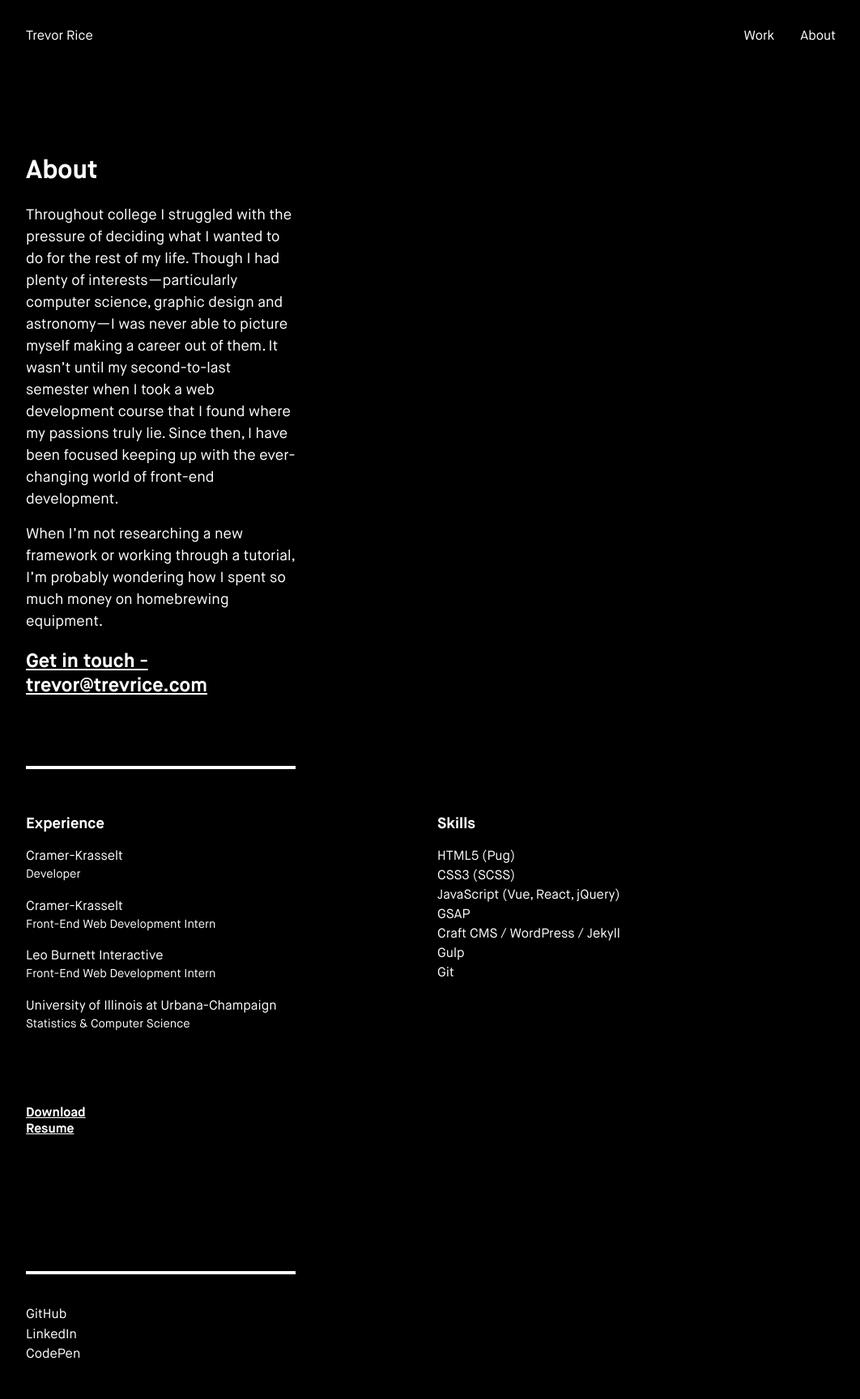
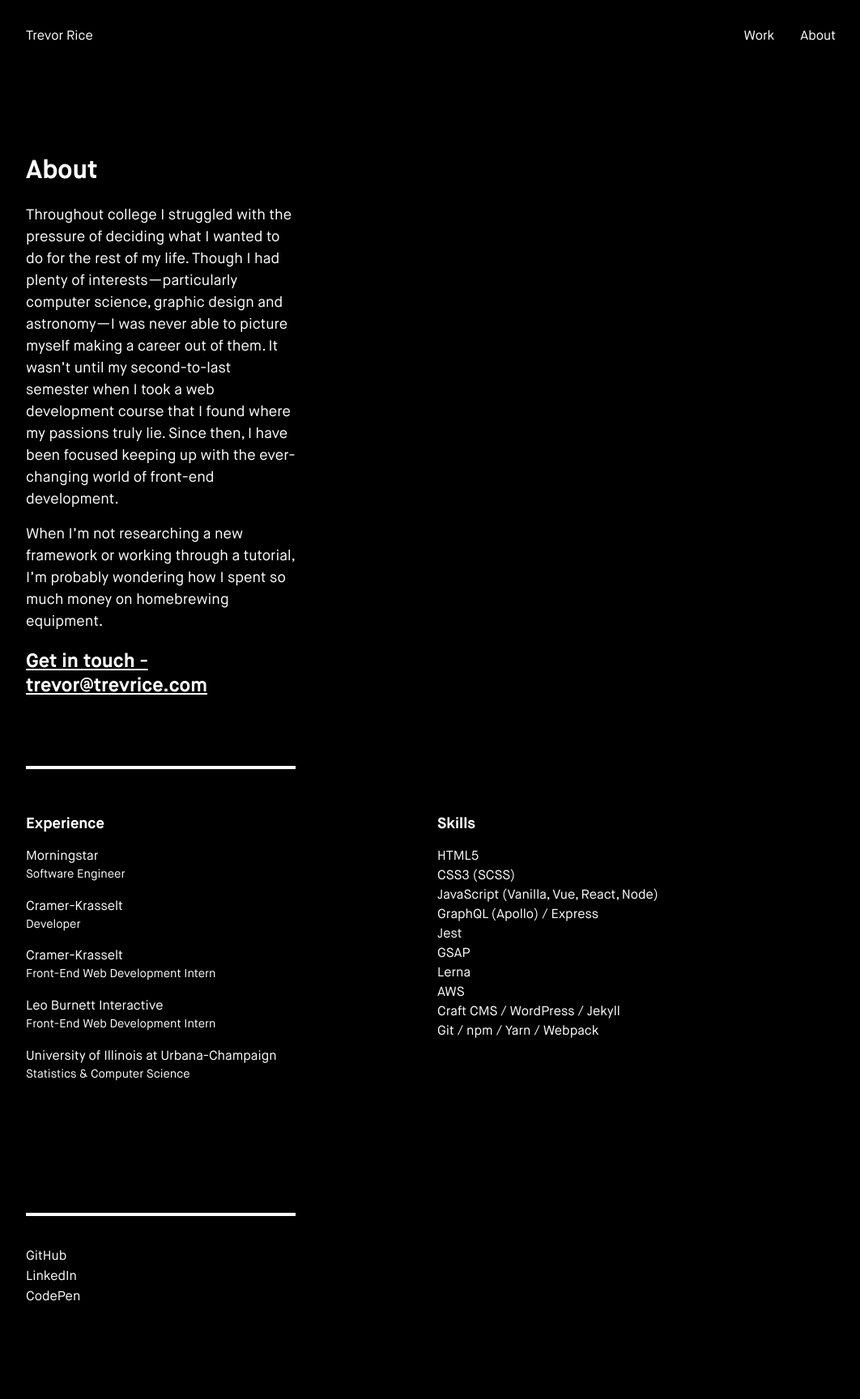
Before and after one commit to TrevorRice/trevrice.com, a Jekyll site: the page built from _pages/about.html, in a window 1280 px wide. Shown: the whole page at 81% size, without its empty margins (108-1170 px from the left). Built offline with Jekyll 4.4.1, drawn with Linux system fonts in a browser that asks for light colours; Markdown is read by kramdown in place of the engine named in the settings; after the commit the page ends 1657 px from its top, so only the background shows below that.

Commit message:
Update about.html

```diff
--- a/_pages/about.html
+++ b/_pages/about.html
@@ -16,6 +16,10 @@ permalink: /about/
 		<div class="experience">
 			<h3>Experience</h3>
 			<ul class="experience-list">
+				<li>
+					<p>Morningstar</p>
+					<span>Software Engineer</span>
+				</li>
 				<li>
 					<p>Cramer-Krasselt</p>
 					<span>Developer</span>
@@ -37,17 +41,17 @@ permalink: /about/
 		<div class="skills">
 			<h3>Skills</h3>
 			<ul class="skills-list">
-				<li><p>HTML5 (Pug)</p></li>
+				<li><p>HTML5</p></li>
 				<li><p>CSS3 (SCSS)</p></li>
-				<li><p>JavaScript (Vue, React, jQuery)</p></li>
+				<li><p>JavaScript (Vanilla, Vue, React, Node)</p></li>
+				<li><p>GraphQL (Apollo) / Express</p></li>
+				<li><p>Jest</p></li>
 				<li><p>GSAP</p></li>
+				<li><p>Lerna</p></li>
+				<li><p>AWS</p></li>
 				<li><p>Craft CMS / WordPress / Jekyll</p></li>
-				<li><p>Gulp</p></li>
-				<li><p>Git</p></li>
+				<li><p>Git / npm / Yarn / Webpack</p></li>
 			</ul>
 		</div>
-		<h4 class="resume">
-			<a href="/assets/resume/TrevorRiceResume.pdf" target="_blank">Download <br />Resume</a>
-		</h4>
 	</section>
 </main>
```
